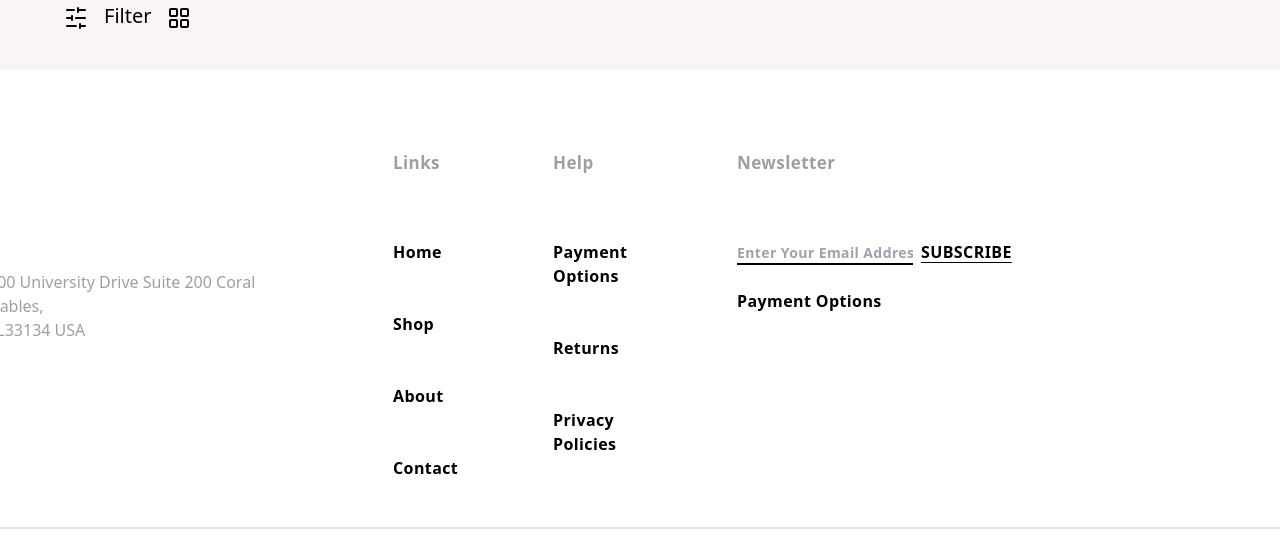
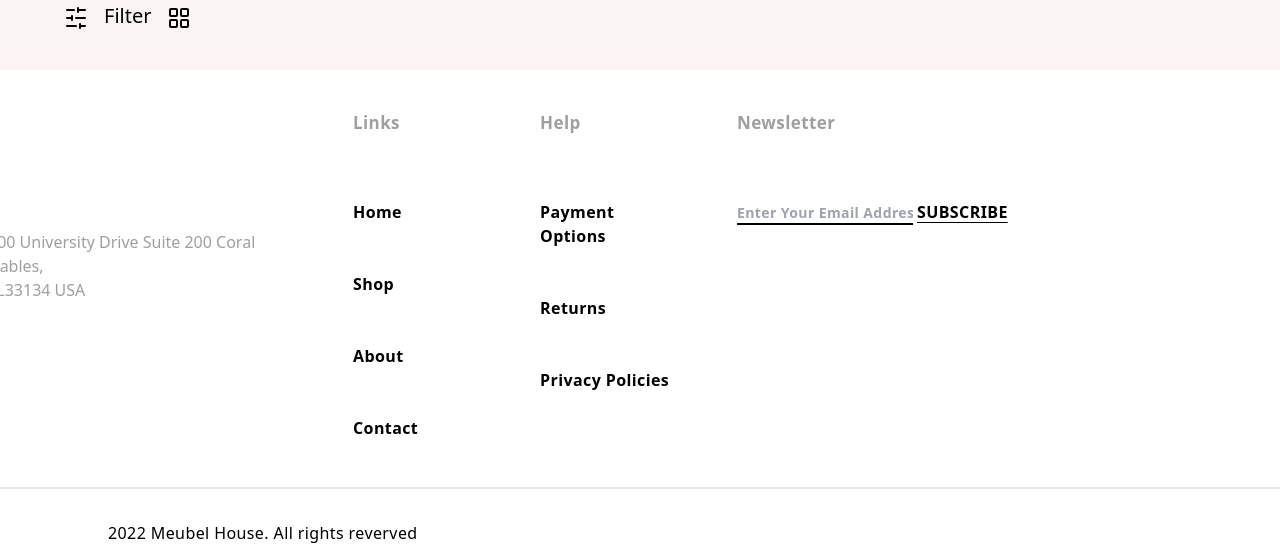
Before and after one commit to muhammadmazher/Q2-Hackathon, a Next.js app: page /Shop in a window 1280 px wide. Shown: the part 1074-1619 px from the top of the page. Built offline with nearby package versions, Linux system fonts and the light colour scheme.

Commit message:
footer spacing issue resovle

```diff
--- a/src/app/Component/Footer.tsx
+++ b/src/app/Component/Footer.tsx
@@ -2,7 +2,7 @@ import Link from "next/link"
 export default function Footer () {
     return (
         <div>
-            <div className="w-full h-[555px] justify-items-center content-center">
+            <div className="w-full h-[555px] justify-items-center">
                 <div className=" flex w-[1320px] h-[419px] border-b-2 ">
 
                     <div className="mt-40 w-[285px] h-[72px] text-[#9F9F9F] text-base ml-2">
@@ -10,9 +10,9 @@ export default function Footer () {
                         <p>FL33134 USA</p>
                     </div>
 
-                    <div className=" flex w-[640px] h-[312px] justify-between ">
+                    <div className=" flex w-[640px] h-[312px pl-20">
 
-                        <div className=" w-[200px] h-[312px] font-semibold k tracking-wide px-[120px]">
+                        <div className=" w-[200px] h-[312px] font-semibold k tracking-wide">
                             <h5 className="text-[#9F9F9F] py-10 text-[17px]">Links</h5>
                             <Link href=""><p className="py-6">Home</p></Link>
                             <Link href=""><p className="py-6">Shop</p></Link>
@@ -20,23 +20,22 @@ export default function Footer () {
                             <Link href=""><p className="py-6">Contact</p></Link>
                         </div>
 
-                        <div className="w-[280px] h-[312px] font-semibold  tracking-wide px-[40px]">
+                        <div className="w-[280px] h-[312px] font-semibold  tracking-wide pl-16">
                             <h5 className="text-[#9F9F9F] py-10 text-[17px]">Help</h5>
                             <Link href=""><p className="py-6">Payment Options</p></Link>
                             <Link href=""><p className="py-6">Returns</p></Link>
                             <Link href=""><p className="py-6">Privacy Policies</p></Link>
                         </div>
 
-                        <div className="w-[286px] h-[312px] font-semibold tracking-wide pl-10 ">
+                        <div className="w-[286px] h-[312px] font-semibold tracking-wide  pl-16">
                             <h5 className="text-[#9F9F9F] py-10 text-[17px]">Newsletter</h5>
                                 <input type="Email" placeholder="Enter Your Email Address"  className="w-44 bg-white text-sm mt-[27px] border-b-2 border-b-black focus:outline-none" />
-                            <p className="py-6">Payment Options</p>
 
                         </div>
 
 
                     </div>
-                    <div className="w-[286px] h-[312px] font-semibold tracking-wide pl-2">
+                    <div className="w-[286px] h-[312px] font-semibold tracking-wide pl-1">
                             <Link href=""><p className="pt-[130px] underline underline-offset-4">SUBSCRIBE</p></Link>
                     </div>
 
--- a/src/app/Component/HeroSection.tsx
+++ b/src/app/Component/HeroSection.tsx
@@ -15,7 +15,7 @@ export default function HeroSection () {
                     alt="Rocket-Single-Seater"
                     height={900}
                     width={853}
-                    className="border"/>
+                    className=""/>
                 </div>
 
 
```
